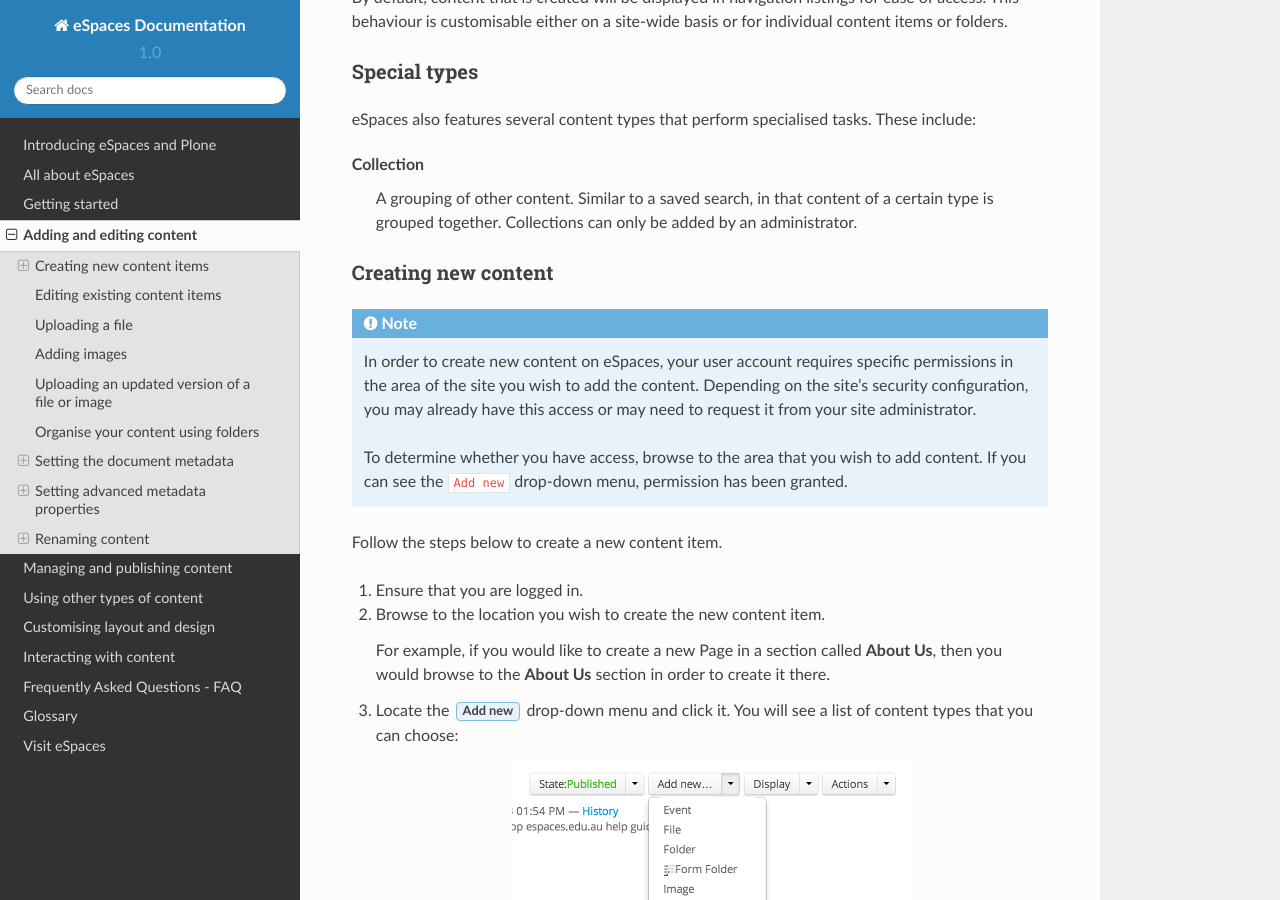
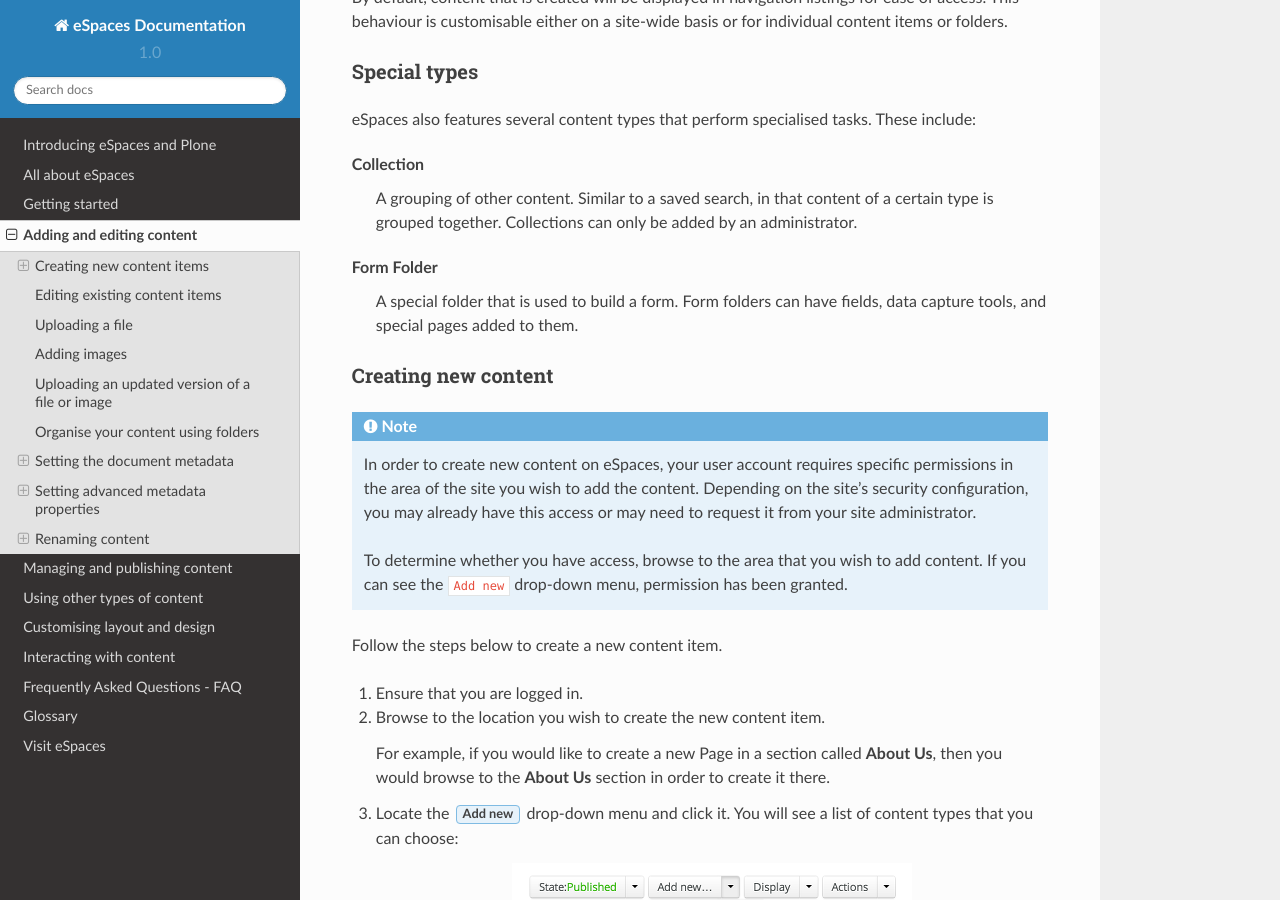
Before and after one commit to jcu-eresearch/plone-user-doc, a Sphinx documentation site: the page built from source/content-creation.rst, in a window 1280 px wide and 900 px high, scrolled down 1385 px. Built offline with Sphinx 7.4.7 and the Read the Docs theme 2.0.0, drawn with Linux system fonts in a browser that asks for light colours; some of the changed text lies outside the part shown.

Commit message:
Add favicon and improve content

```diff
--- a/source/conf.py
+++ b/source/conf.py
@@ -175,7 +175,7 @@
 # The name of an image file (within the static path) to use as favicon of the
 # docs.  This file should be a Windows icon file (.ico) being 16x16 or 32x32
 # pixels large.
-#html_favicon = None
+html_favicon = '_static/favicon.ico'
 
 # Add any paths that contain custom static files (such as style sheets) here,
 # relative to this directory. They are copied after the builtin static files,
@@ -184,11 +184,11 @@
 
 # If not '', a 'Last updated on:' timestamp is inserted at every page bottom,
 # using the given strftime format.
-#html_last_updated_fmt = '%b %d, %Y'
+html_last_updated_fmt = '%d %b %Y'
 
 # If true, SmartyPants will be used to convert quotes and dashes to
 # typographically correct entities.
-#html_use_smartypants = True
+html_use_smartypants = True
 
 # Custom sidebar templates, maps document names to template names.
 #html_sidebars = {}
--- a/source/content-creation.rst
+++ b/source/content-creation.rst
@@ -45,7 +45,7 @@
     a certain type is grouped together. Collections can only be added by an
     administrator.
 
-.. only:: ploneformgen
+.. only:: forms
 
     Form Folder
         A special folder that is used to build a form. Form folders can have
--- a/source/introduction.rst
+++ b/source/introduction.rst
@@ -128,6 +128,7 @@
 By default, content that is created will be displayed in navigation listings
 for ease of access. This behaviour is customisable either on a site-wide basis
 or for individual content items or folders.
+
 .. content-end
 
 For in-depth information about content management, see
```
Also changed, not shown: source/_static/favicon.ico (added).
